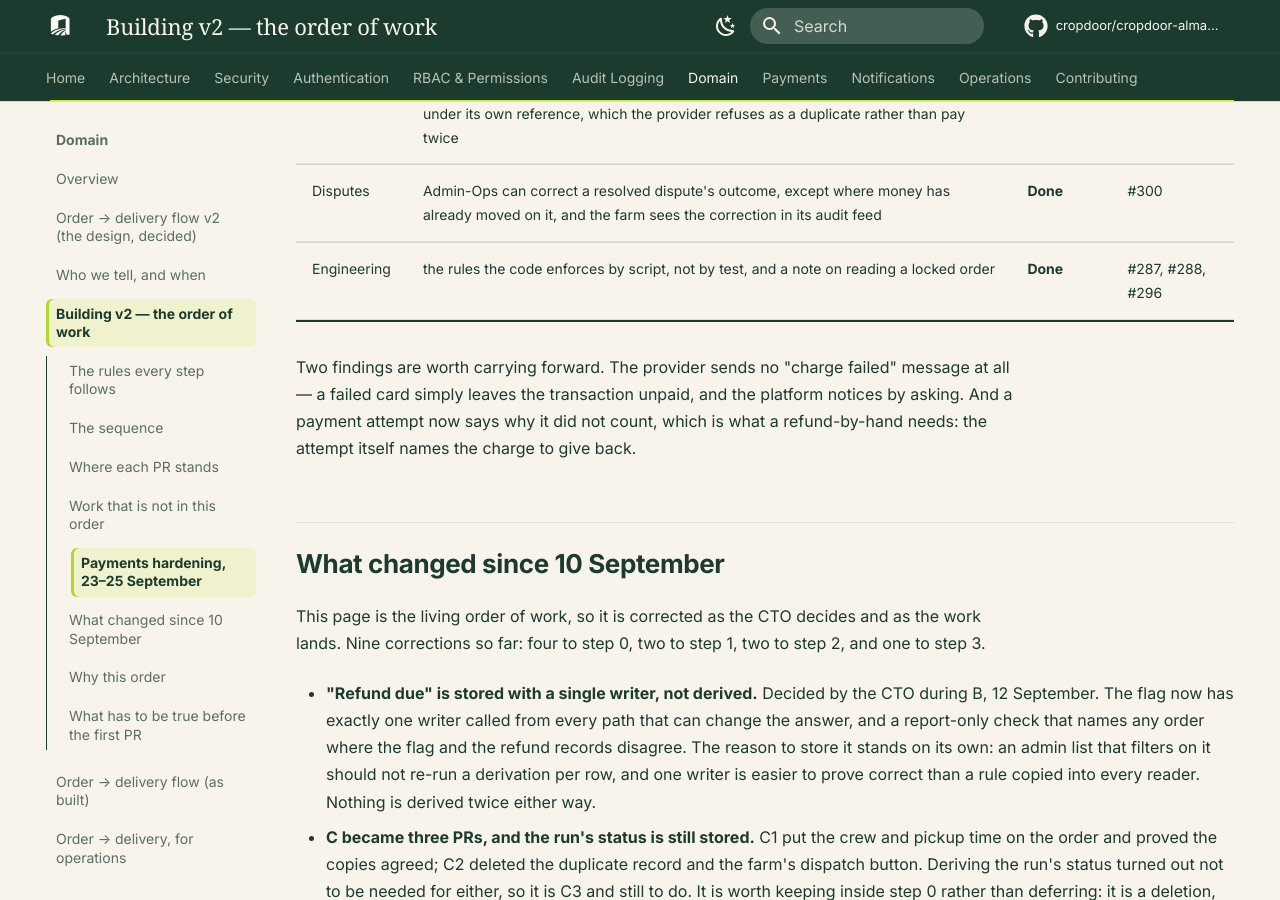
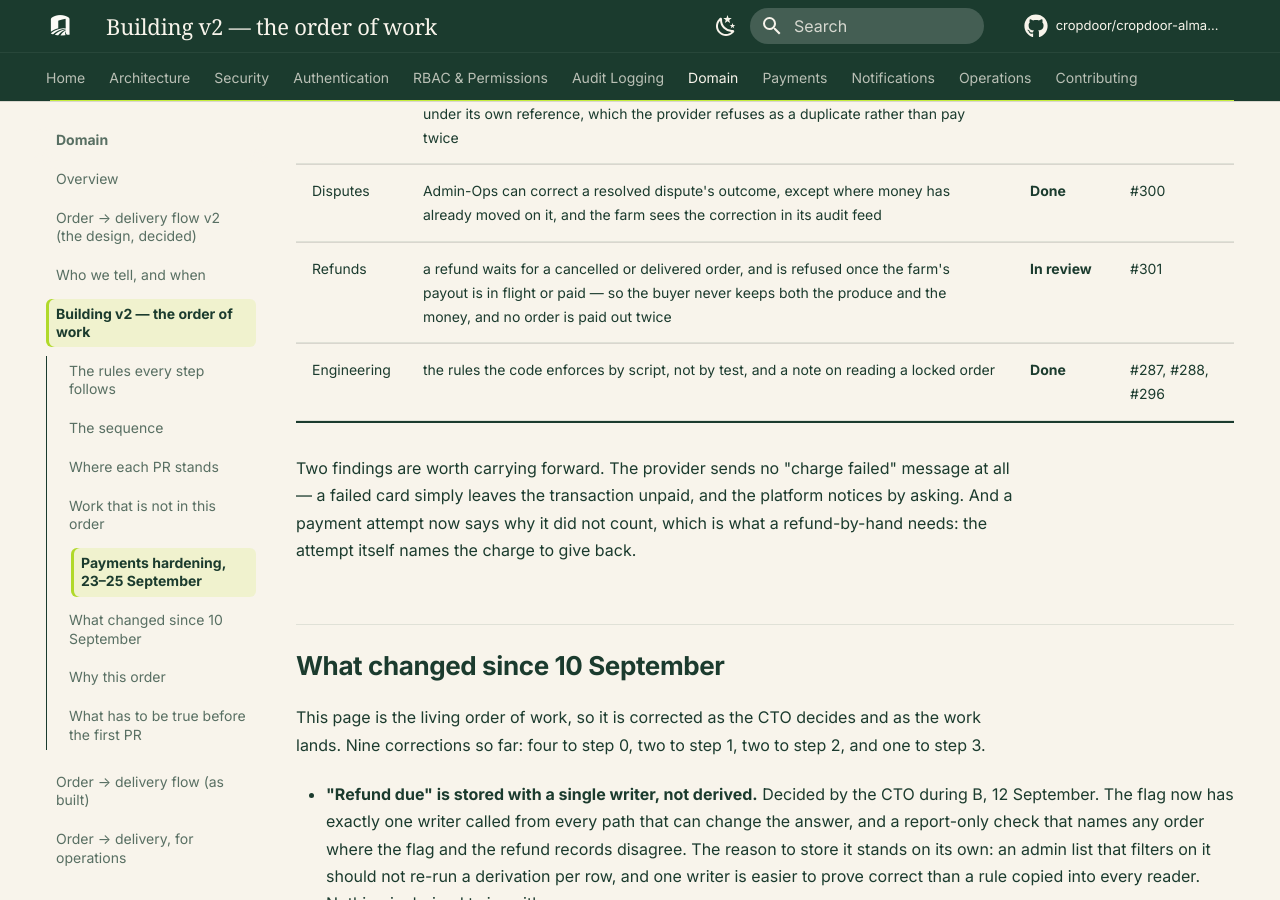
Before and after one commit to cropdoor/cropdoor-almanac, an MkDocs documentation site: the page built from docs/domain/order-delivery-flow-v2-build-order.md, in a window 1280 px wide and 900 px high, scrolled down 9563 px. Built offline with MkDocs 1.6.1 and Material for MkDocs 9.7.7, drawn with Linux system fonts in a browser that asks for light colours; some web fonts are replaced; comment, search, counter and statistics services are not loaded.

Commit message:
tracker: a refund waits for a settled order is in review (#301)

```diff
--- a/docs/domain/order-delivery-flow-v2-build-order.md
+++ b/docs/domain/order-delivery-flow-v2-build-order.md
@@ -124,6 +124,7 @@ Found while building step 3's refunds and while testing against the real payment
 | Payouts | a dispute resolved as a refund holds the farm's payout and puts the order in the refund queue, until the buyer is paid back | **Done** | #298 |
 | Payouts | a transfer the provider refuses fails the payout, and one whose reply was lost is resent under its own reference, which the provider refuses as a duplicate rather than pay twice | **Done** | #299 |
 | Disputes | Admin-Ops can correct a resolved dispute's outcome, except where money has already moved on it, and the farm sees the correction in its audit feed | **Done** | #300 |
+| Refunds | a refund waits for a cancelled or delivered order, and is refused once the farm's payout is in flight or paid — so the buyer never keeps both the produce and the money, and no order is paid out twice | **In review** | #301 |
 | Engineering | the rules the code enforces by script, not by test, and a note on reading a locked order | **Done** | #287, #288, #296 |
 
 Two findings are worth carrying forward. The provider sends no "charge failed" message at all — a failed card simply leaves the transaction unpaid, and the platform notices by asking. And a payment attempt now says why it did not count, which is what a refund-by-hand needs: the attempt itself names the charge to give back.
```
